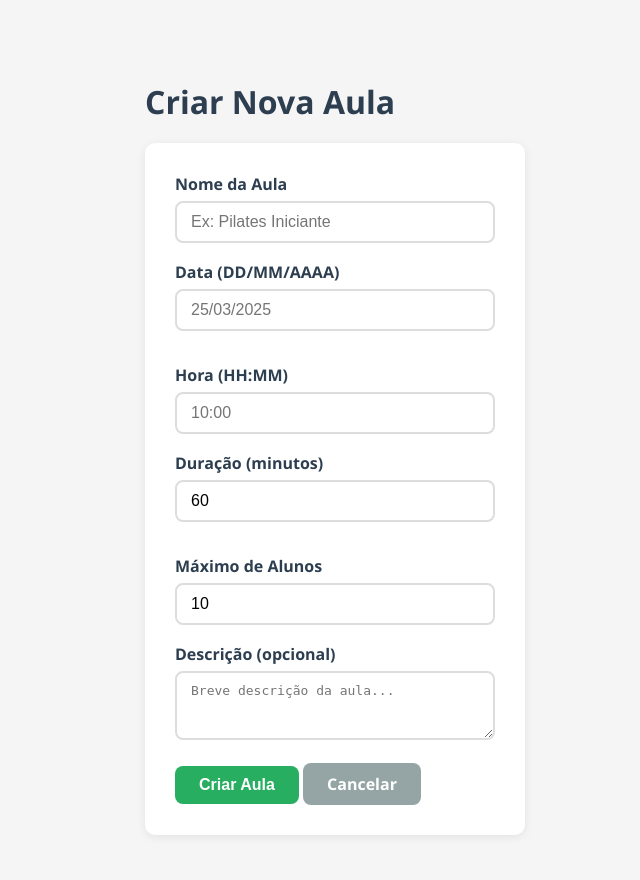
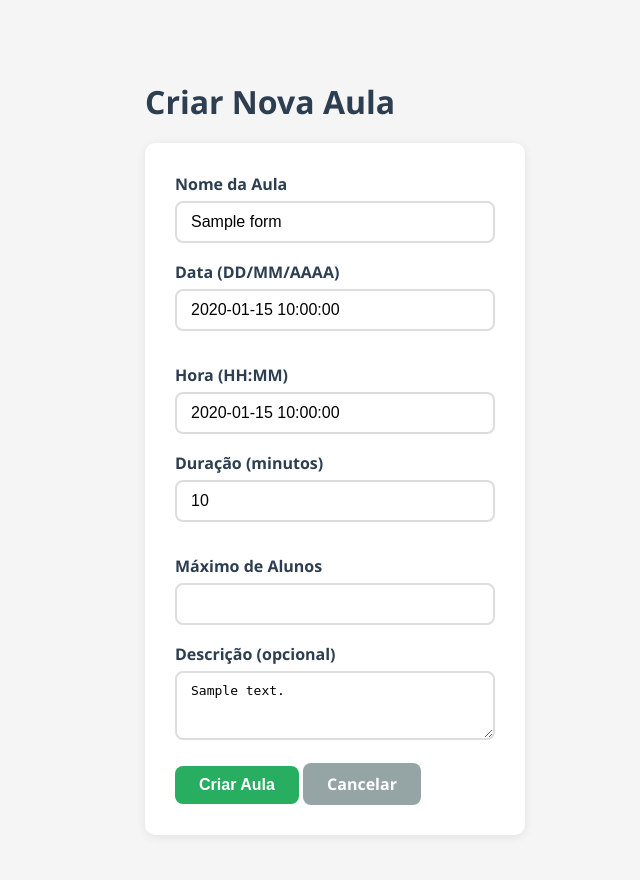
Before and after one commit to InesAlmeida-91/pilatesflow, a Flask app: template templates/instructor/create_class.html in a window 1280 px wide. Shown: the whole page, without its empty margins (305-945 px from the left). Run offline with Flask 3, Linux system fonts and the light colour scheme; the template is opened without the code that fills it: most values are stand-ins (such as "Sample title", 1, 10 or a date in 2020).

Commit message:
fix formularios - agora retêm a informação ao invés de dar clear

```diff
--- a/data/classes.json
+++ b/data/classes.json
@@ -25,7 +25,7 @@
     "id": 3,
     "name": "Pilates2",
     "schedule": "2026-03-13 10:15",
-    "duration": 45,
+    "duration": "40",
     "description": "Pilates reformer",
     "status": "confirmado",
     "max_students": 5,
--- a/main.py
+++ b/main.py
@@ -68,6 +68,7 @@ def index():
 
 @app.route("/login", methods=["GET", "POST"])
 def login_page():
+    email = ""
     if request.method == "POST":
         email = request.form.get("email", "").strip()
         password = request.form.get("password", "")
@@ -82,11 +83,13 @@ def login_page():
         else:
             flash("Credenciais inválidas. Verifique o e-mail e a password.", "error")
 
-    return render_template("login.html")
+    return render_template("login.html", email=email)
 
 
 @app.route("/register", methods=["GET", "POST"])
 def register_page():
+    name = ""
+    email = ""
     if request.method == "POST":
         name = request.form.get("name", "")
         email = request.form.get("email", "")
@@ -99,7 +102,7 @@ def register_page():
         else:
             flash(msg, "error")
 
-    return render_template("register.html")
+    return render_template("register.html", name=name, email=email)
 
 
 @app.route("/logout")
@@ -129,33 +132,36 @@ def instructor_list_classes():
 @app.route("/instructor/classes/create", methods=["GET", "POST"])
 @instructor_required
 def instructor_create_class():
+    form_data = {}
     if request.method == "POST":
-        name = request.form.get("name", "")
-        schedule_date = request.form.get("schedule_date", "")
-        schedule_time = request.form.get("schedule_time", "")
-        duration = request.form.get("duration", "60")
-        description = request.form.get("description", "")
-        max_students = request.form.get("max_students", "10")
+        form_data = {
+            "name": request.form.get("name", ""),
+            "schedule_date": request.form.get("schedule_date", ""),
+            "schedule_time": request.form.get("schedule_time", ""),
+            "duration": request.form.get("duration", "60"),
+            "description": request.form.get("description", ""),
+            "max_students": request.form.get("max_students", "10"),
+        }
 
-        valid, msg = validate_datetime(schedule_date, schedule_time)
+        valid, msg = validate_datetime(form_data["schedule_date"], form_data["schedule_time"])
         if not valid:
             flash(msg, "error")
-            return render_template("instructor/create_class.html", user=session["user"])
+            return render_template("instructor/create_class.html", user=session["user"], form_data=form_data)
 
-        if not name.strip():
+        if not form_data["name"].strip():
             flash("O nome da aula não pode estar vazio.", "error")
-            return render_template("instructor/create_class.html", user=session["user"])
+            return render_template("instructor/create_class.html", user=session["user"], form_data=form_data)
 
         success, msg = create_class(
-            name, schedule_date, schedule_time,
-            duration, description, max_students,
+            form_data["name"], form_data["schedule_date"], form_data["schedule_time"],
+            form_data["duration"], form_data["description"], form_data["max_students"],
             session["user"]["id"]
         )
         flash(msg, "success" if success else "error")
         if success:
             return redirect(url_for("instructor_list_classes"))
 
-    return render_template("instructor/create_class.html", user=session["user"])
+    return render_template("instructor/create_class.html", user=session["user"], form_data=form_data)
 
 
 @app.route("/instructor/classes/<int:class_id>/edit", methods=["GET", "POST"])
@@ -175,6 +181,7 @@ def instructor_edit_class(class_id):
             "description": request.form.get("description", ""),
             "max_students": request.form.get("max_students", ""),
         }
+        class_data.update(kwargs)
 
         if kwargs["schedule_date"] and kwargs["schedule_time"]:
             valid, msg = validate_datetime(kwargs["schedule_date"], kwargs["schedule_time"])
@@ -186,11 +193,11 @@ def instructor_edit_class(class_id):
         flash(msg, "success" if success else "error")
         if success:
             return redirect(url_for("instructor_list_classes"))
-
-    # Separar schedule em data e hora para o formulário
-    schedule_parts = class_data.get("schedule", " ").split(" ")
-    class_data["schedule_date"] = schedule_parts[0] if len(schedule_parts) > 0 else ""
-    class_data["schedule_time"] = schedule_parts[1] if len(schedule_parts) > 1 else ""
+    else:
+        # Separar schedule em data e hora para o formulário
+        schedule_parts = class_data.get("schedule", " ").split(" ")
+        class_data["schedule_date"] = schedule_parts[0] if len(schedule_parts) > 0 else ""
+        class_data["schedule_time"] = schedule_parts[1] if len(schedule_parts) > 1 else ""
 
     return render_template("instructor/edit_class.html", class_data=class_data, user=session["user"])
 
--- a/templates/instructor/create_class.html
+++ b/templates/instructor/create_class.html
@@ -7,31 +7,31 @@
     <form method="POST">
         <div class="form-group">
             <label for="name">Nome da Aula</label>
-            <input type="text" id="name" name="name" required placeholder="Ex: Pilates Iniciante">
+            <input type="text" id="name" name="name" required placeholder="Ex: Pilates Iniciante" value="{{ form_data.get('name', '') }}">
         </div>
         <div class="info-row">
             <div class="form-group">
                 <label for="schedule_date">Data (DD/MM/AAAA)</label>
-                <input type="text" id="schedule_date" name="schedule_date" required placeholder="25/03/2025">
+                <input type="text" id="schedule_date" name="schedule_date" required placeholder="25/03/2025" value="{{ form_data.get('schedule_date', '') }}">
             </div>
             <div class="form-group">
                 <label for="schedule_time">Hora (HH:MM)</label>
-                <input type="text" id="schedule_time" name="schedule_time" required placeholder="10:00">
+                <input type="text" id="schedule_time" name="schedule_time" required placeholder="10:00" value="{{ form_data.get('schedule_time', '') }}">
             </div>
         </div>
         <div class="info-row">
             <div class="form-group">
                 <label for="duration">Duração (minutos)</label>
-                <input type="number" id="duration" name="duration" value="60" min="15" max="180">
+                <input type="number" id="duration" name="duration" value="{{ form_data.get('duration', '60') }}" min="15" max="180">
             </div>
             <div class="form-group">
                 <label for="max_students">Máximo de Alunos</label>
-                <input type="number" id="max_students" name="max_students" value="10" min="1" max="50">
+                <input type="number" id="max_students" name="max_students" value="{{ form_data.get('max_students', '10') }}" min="1" max="50">
             </div>
         </div>
         <div class="form-group">
             <label for="description">Descrição (opcional)</label>
-            <textarea id="description" name="description" rows="3" placeholder="Breve descrição da aula..."></textarea>
+            <textarea id="description" name="description" rows="3" placeholder="Breve descrição da aula...">{{ form_data.get('description', '') }}</textarea>
         </div>
         <button type="submit" class="btn btn-success">Criar Aula</button>
         <a href="{{ url_for('instructor_list_classes') }}" class="btn btn-secondary">Cancelar</a>
--- a/templates/login.html
+++ b/templates/login.html
@@ -7,7 +7,7 @@
     <form method="POST">
         <div class="form-group">
             <label for="email">E-mail</label>
-            <input type="email" id="email" name="email" required placeholder="seu@email.com">
+            <input type="email" id="email" name="email" required placeholder="seu@email.com" value="{{ email }}">
         </div>
         <div class="form-group">
             <label for="password">Password</label>
--- a/templates/register.html
+++ b/templates/register.html
@@ -7,11 +7,11 @@
     <form method="POST">
         <div class="form-group">
             <label for="name">Nome completo</label>
-            <input type="text" id="name" name="name" required placeholder="O seu nome">
+            <input type="text" id="name" name="name" required placeholder="O seu nome" value="{{ name }}">
         </div>
         <div class="form-group">
             <label for="email">E-mail</label>
-            <input type="email" id="email" name="email" required placeholder="seu@email.com">
+            <input type="email" id="email" name="email" required placeholder="seu@email.com" value="{{ email }}">
         </div>
         <div class="form-group">
             <label for="password">Password</label>
```
